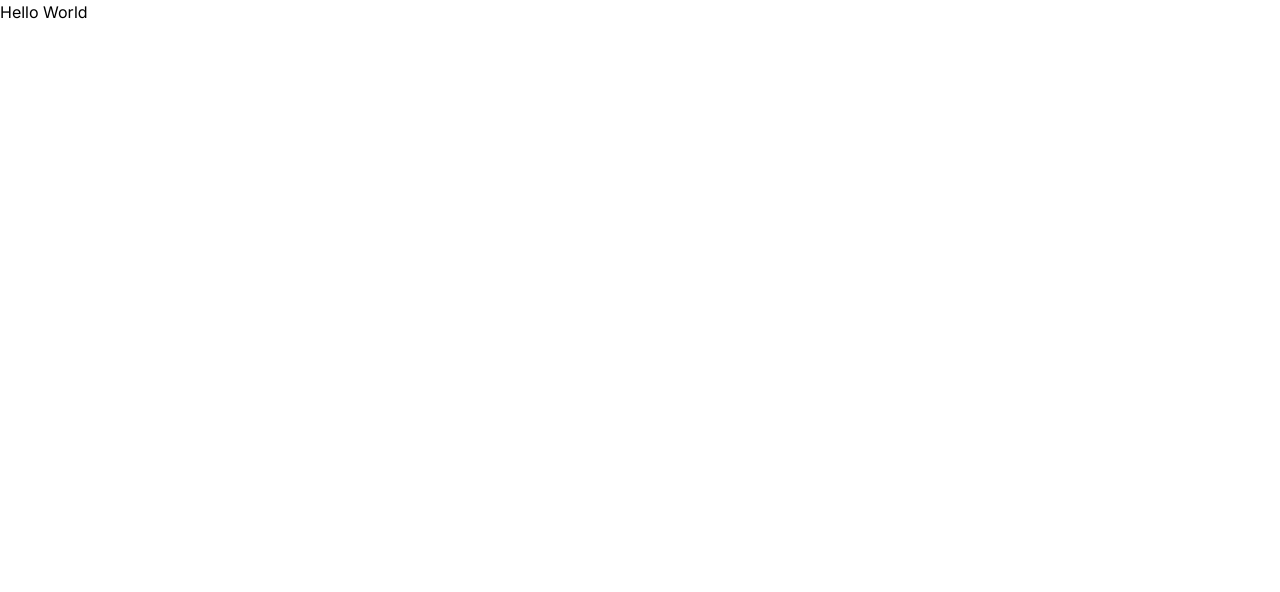
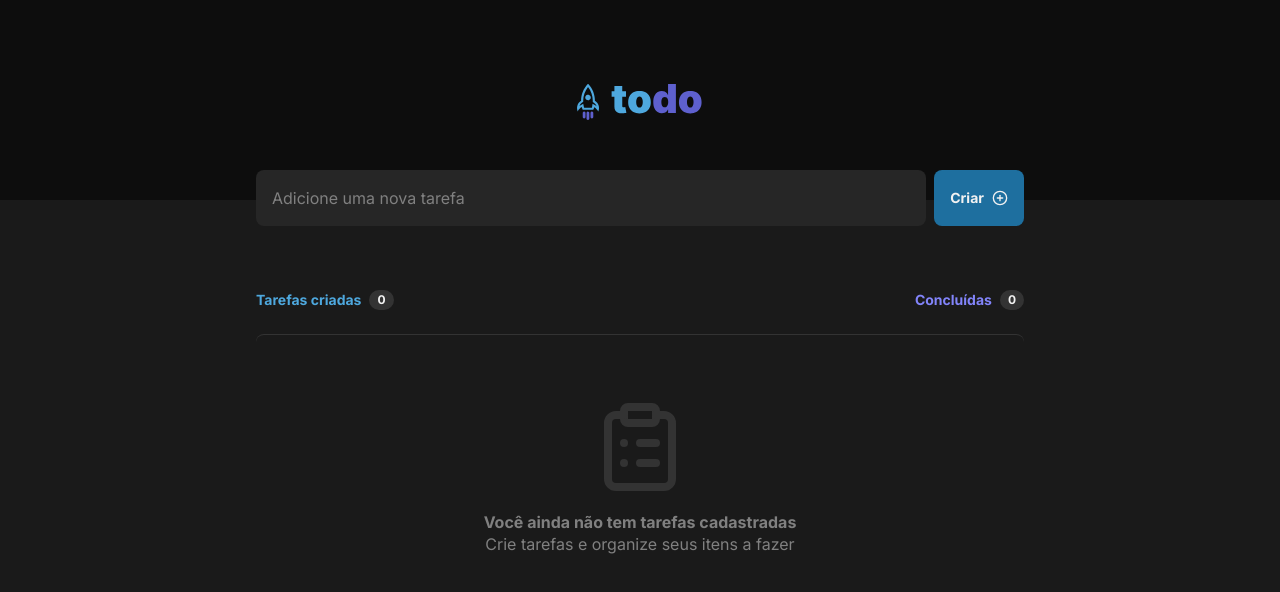
Before and after one commit to LFeli/ToDo-List, a React (Vite) app: page / in a window 1280 px wide. Shown: the top 592 px of the page. Built offline with nearby package versions, Linux system fonts and the light colour scheme.

Commit message:
:sparkles: Added partial of structure already styled but not working

```diff
--- a/src/App.tsx
+++ b/src/App.tsx
@@ -1,5 +1,69 @@
+import { ClipboardList, PlusCircle } from "lucide-react";
+import logo from './assets/logo.svg';
+
 export function App() {
   return (
-    <h1>Hello World</h1>
+    <body className="bg-gray-600 text-gray-100 h-screen">
+      {/* background overlay */}
+      <div className="bg-gray-700 h-full max-h-[200px]" />
+
+      {/* Container */}
+      <div className="max-w-3xl mx-auto -mt-[126px]">
+        <main>
+          <img
+            src={logo}
+            alt="ToDo - Logo"
+            className="pb-12 mx-auto"
+          />
+
+          <form className="flex gap-2">
+            {/* <label htmlFor="newTask">Descrição da tarefa |</label> */}
+
+            <input
+              type="text"
+              id="newTask"
+              placeholder="Adicione uma nova tarefa"
+              className="rounded-lg p-4 flex-1 bg-gray-500 placeholder:text-gray-300"
+            />
+
+            <button className="p-4 text-sm font-bold leading-snug rounded-lg flex items-center gap-2 bg-blueDark hover:bg-blue transition-colors">
+              Criar
+              <PlusCircle size={16} />
+            </button>
+          </form>
+
+          <div className="mt-16">
+            <div>
+              <div className="flex items-center justify-between">
+                <span
+                  className="text-sm font-bold leading-snug text-blue flex items-center gap-2">
+                    Tarefas criadas
+                    <span className="text-xs text-gray-100 py-[2px] px-2 bg-gray-400 rounded-full">
+                      0
+                    </span>
+                </span>
+
+                <span
+                  className="text-sm font-bold leading-snug text-purple flex items-center gap-2">
+                    Concluídas
+                    <span className="text-xs text-gray-100 py-[2px] px-2 bg-gray-400 rounded-full">
+                      0
+                    </span>
+                </span>
+              </div>
+
+              <div className="mt-6 py-16 flex flex-col items-center justify-center gap-4 border-t border-gray-400 rounded-lg">
+                <ClipboardList size={96} className="text-gray-400"/>
+
+                <p className="text-gray-300 text-base text-center leading-snug flex flex-col">
+                  <span className="font-bold">Você ainda não tem tarefas cadastradas</span>
+                  Crie tarefas e organize seus itens a fazer
+                </p>
+              </div>
+            </div>
+          </div>
+        </main>
+      </div>
+    </body>
   )
 }
```
